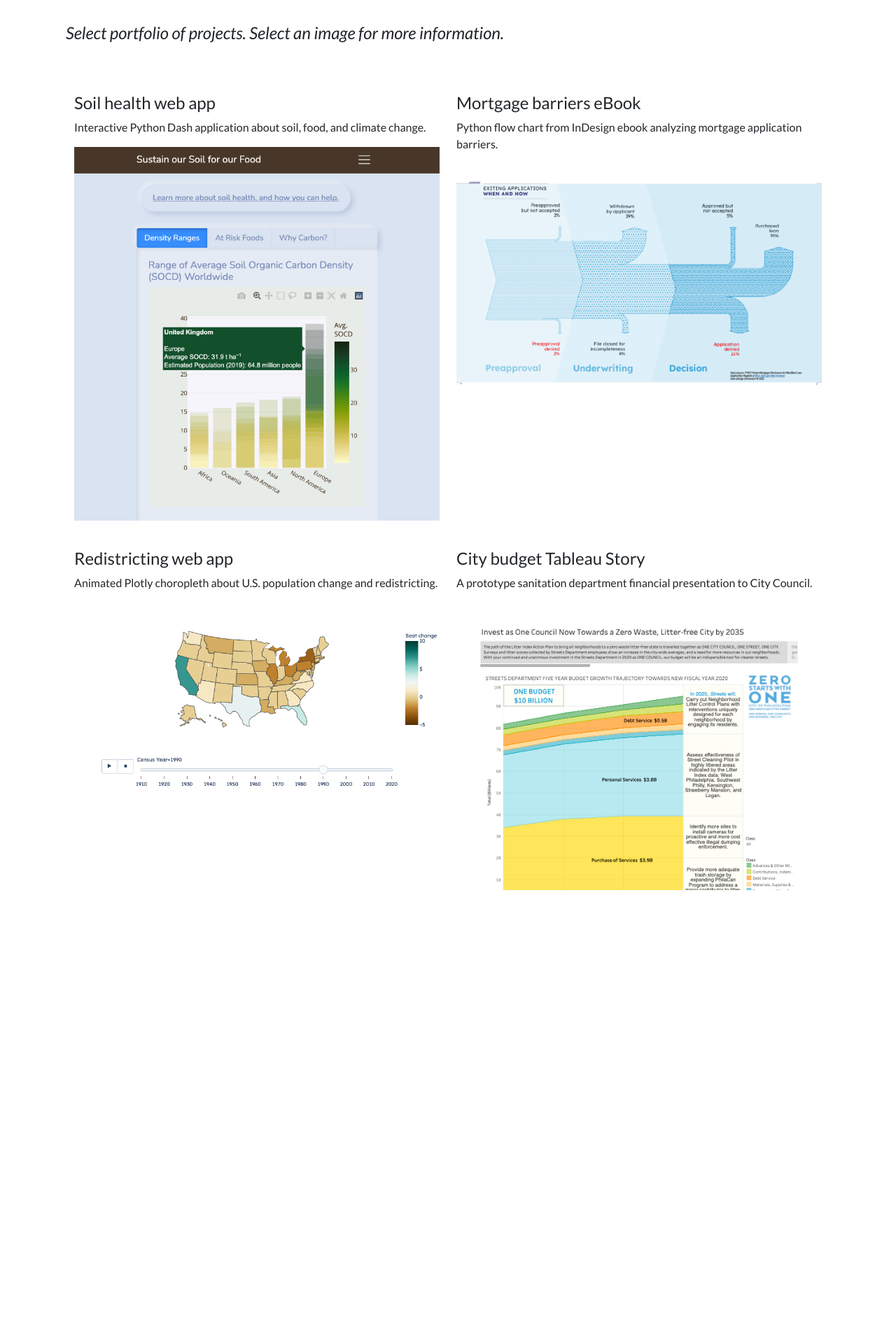
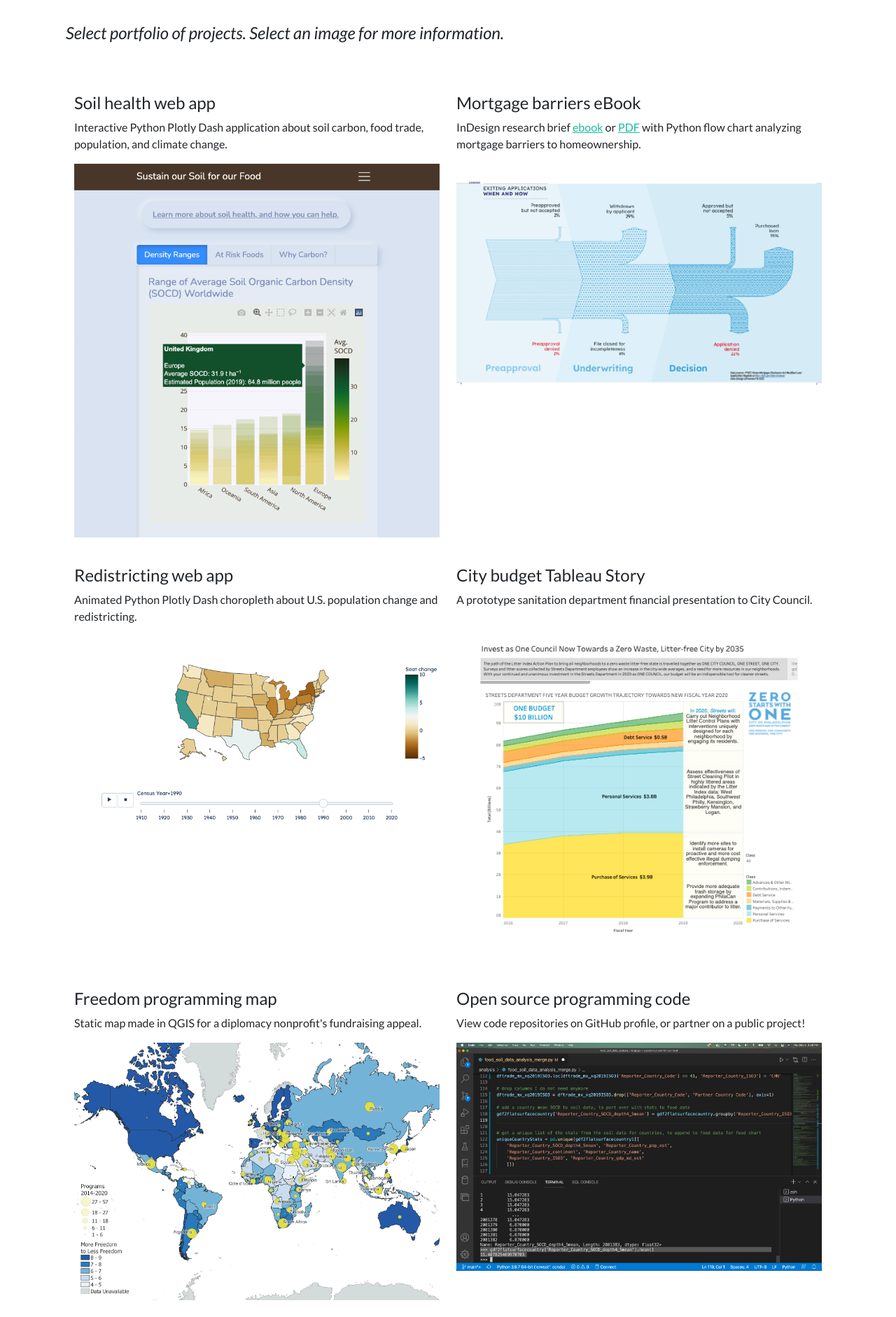
Before and after one commit to Data-Design-Dimension/website, a Flask app: page /work in a window 1280 px wide. Shown: the part 253-2135 px from the top of the page at 70% size. Before the commit the page ends 1525 px from the top, so only its background shows below. Run offline with Flask 2, Linux system fonts and the light colour scheme; some libraries are stand-ins or nearby versions.

Commit message:
local build changes for staging

```diff
--- a/templates/about.html
+++ b/templates/about.html
@@ -56,6 +56,7 @@
        <p class="card-text">Her work is grounded in seeing that when data is a valued asset, with shared understanding and accountability, and appropriate translation and skepticism, you can visualize meaningful progress and see the next opportunity today. An enduring curiosity finds Kathryn in spirited conversations ranging from affordable homeownership to practical precision forestry and agriculture.</p>
        <a href="https://sustain-our-soil.kathrynhurchla.com" class="card-link" target="_blank">Featured work</a>
        <a href="https://www.linkedin.com/in/kathrynhurchla/" class="card-link" target="_blank">LinkedIn profile</a>
+       <a href="https://khurchla" class="card-link" target="_blank">GitHub profile</a>
        <a href="/static/KathrynHurchla_Resume_Cover.pdf" class="card-link" target="_blank">Resume</a>
        <a href="/static/KathrynHurchla_CV.pdf" class="card-link" target="_blank">CV</a>
        <a href="/static/KathrynHurchla_bio.pdf" class="card-link" target="_blank">Bio</a>
--- a/templates/freedom-map.html
+++ b/templates/freedom-map.html
@@ -14,7 +14,7 @@
 
            <p>Home countries of its International Visitors program participants were overlaid with Human Rights Index to highlight its continued relevance abroad. Data was used from the 2020 Human Rights Index report, co-published by the Cato Institute and the Fraser Institute.</p>
 
-           <a href="/freedom-map" target="_blank"><img src="/static/Kathryn_Hurchla_diplomacy_20201113_thematic_map_screen_RGB_72dpi.png" alt="Static thematic map made for a not for profit organization's fundraising appeal to show the countries participating in their international diplomacy programs." class="img-responsive" width="100%"></a>
+           <a><img src="/static/Kathryn_Hurchla_diplomacy_20201113_thematic_map_screen_RGB_72dpi.png" alt="Static thematic map made for a not for profit organization's fundraising appeal to show the countries participating in their international diplomacy programs." class="img-responsive" width="100%"></a>
        </div>
    </div>
 </div>
--- a/templates/work.html
+++ b/templates/work.html
@@ -21,21 +21,21 @@
        <div style="margin-top: 40px;" class="col">
        <h4>Soil health web app</h4>
 
-       <p>Interactive Python Dash application about soil, food, and climate change.</p>
+       <p>Interactive Python Plotly Dash application about soil carbon, food trade, population, and climate change.</p>
 
        <a href="https://sustain-our-soil.kathrynhurchla.com/" target="_blank"><img src="/static/Sustain_Our_Soil_DensityRanges_Screenshot_sq.png" alt="Interactive web application exploring the relationships among soil health, food trade, and climate change." class="img-responsive" width="100%"></a>
        </div>
        <div style="margin-top: 40px;" class="col">
        <h4>Mortgage barriers eBook</h4>
 
-       <p>Python flow chart from InDesign ebook analyzing mortgage application barriers.</p>
+       <p>InDesign research brief <a href="/static/Report_2020_Costs_and_Barriers_along_the_Mortgage_Application_Timeline.epub/" target="_blank">ebook</a> or <a href="/static/Report_2020_Costs_and_Barriers_along_the_Mortgage_Application_Timeline.pdf/" target="_blank">PDF</a> with Python flow chart analyzing mortgage barriers to homeownership.</p>
 
-       <a><img src="/static/Report_2020_Costs_and_Barriers_along_the_Mortgage_Application_Timeline.png" alt="Page spread showing flow chart of mortgage application process data from eBook." class="img-responsive" width="100%"></a>
+       <a href="/static/Report_2020_Costs_and_Barriers_along_the_Mortgage_Application_Timeline.epub" target="_blank"><img src="/static/Report_2020_Costs_and_Barriers_along_the_Mortgage_Application_Timeline.png" alt="Page spread showing flow chart of mortgage application process data from eBook." class="img-responsive" width="100%"></a>
        </div>
        <div style="margin-top: 40px;" class="col">
          <h4>Redistricting web app</h4>
 
-         <p>Animated Plotly choropleth about U.S. population change and redistricting.</p>
+         <p>Animated Python Plotly Dash choropleth about U.S. population change and redistricting.</p>
 
          <a href="https://dadeda.pythonanywhere.com/" target="_blank"><img src="/static/redistricting_map.png" alt="Interactive web application with thematic map about United States redistricting." class="img-responsive" width="100%"></a>
        </div>
@@ -54,11 +54,11 @@
        <a href="/freedom-map" target="_blank"><img src="/static/Kathryn_Hurchla_diplomacy_20201113_thematic_map_screen_RGB_72dpi.png" alt="Static thematic map made for a not for profit organization's fundraising appeal to show the countries participating in their international diplomacy programs." class="img-responsive" width="100%"></a>
        </div>
        <div style="margin-top: 40px;" class="col">
-       <h4></h4>
+       <h4>Open source programming code</h4>
 
-       <p></p>
+       <p>View code repositories on GitHub profile, or partner on a public project!</p>
 
-       <a href="" target="_blank"><img src="" alt="" class="img-responsive" width="100%"></a>
+       <a href="https://github.com/Data-Design-Dimension" target="_blank"><img src="/static/coding_data_prep_screenshot.png" alt="" class="img-responsive" width="100%"></a>
        </div>
      </div>
    </div>
```
Also changed, not shown: static/coding_data_prep_screenshot.png (added), 5 other files.
